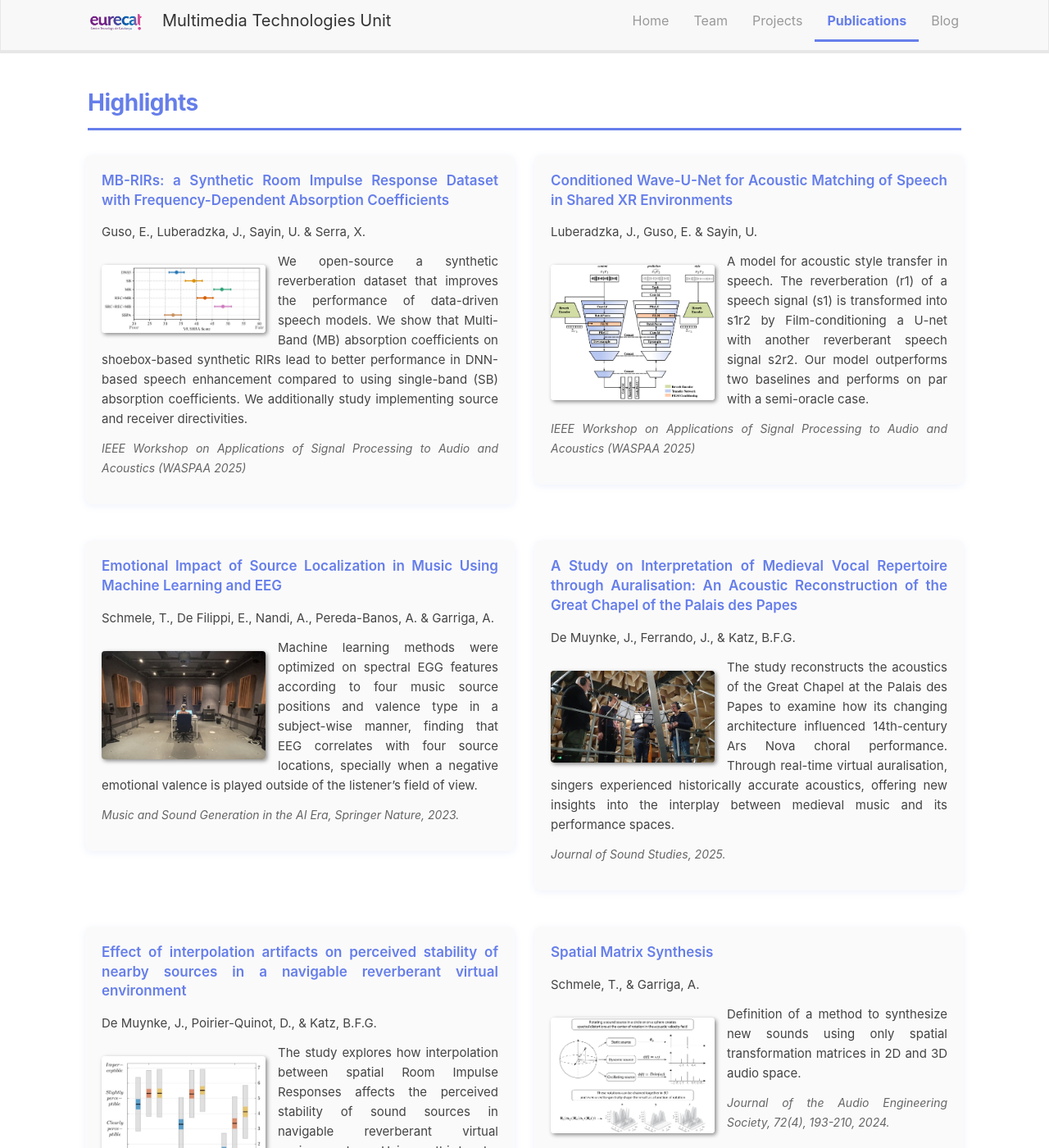
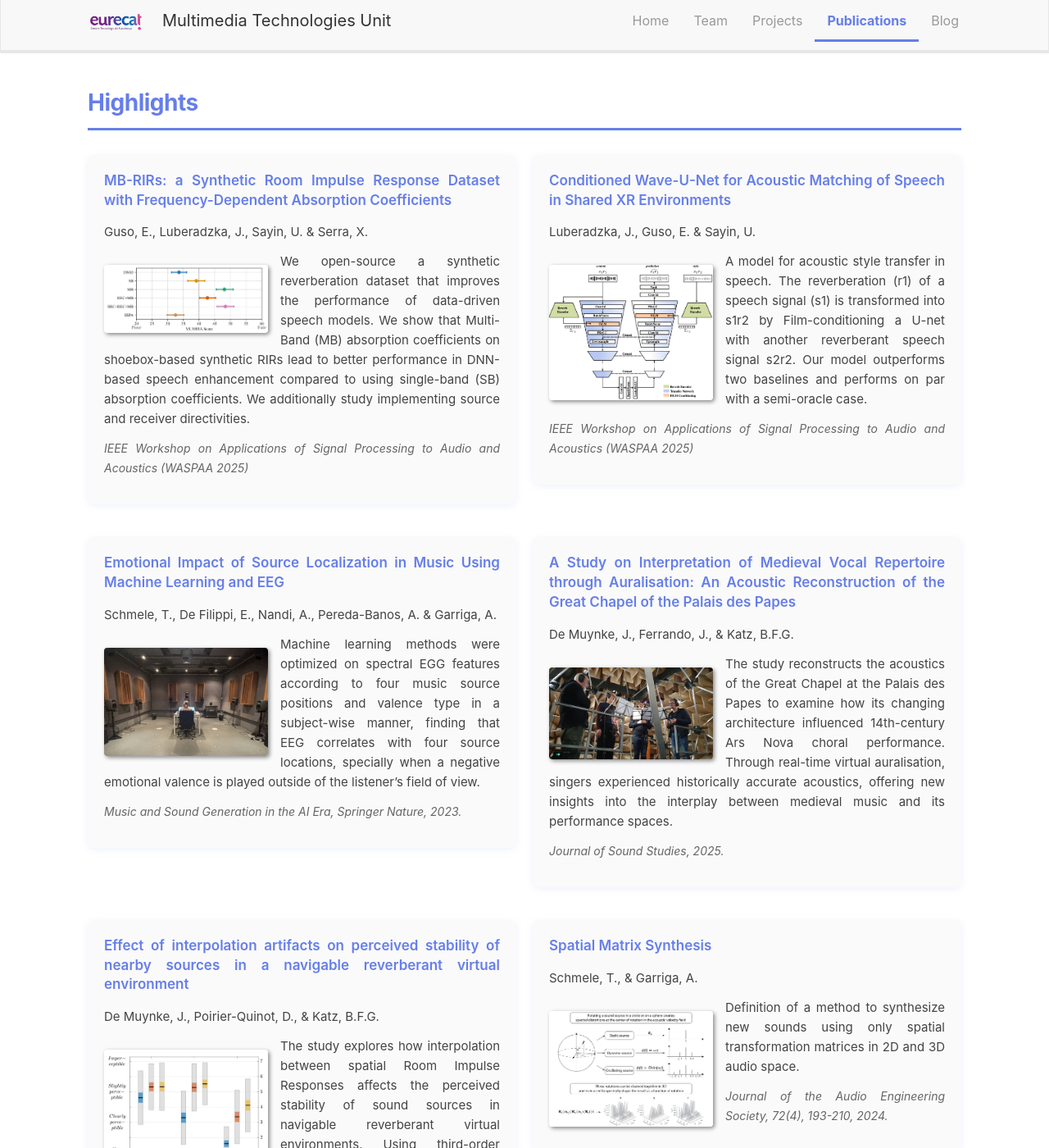
Before and after one commit to multimedia-eurecat/multimedia-eurecat.github.io, a Jekyll site: the page built from _pages/publications.md, in a window 1280 px wide and 1400 px high. Shown: the whole window at 82% size. Built offline with Jekyll 4.4.1, drawn with Linux system fonts in a browser that asks for light colours; nearby versions of some CDN libraries.

Commit message:
Grid fixes in highlights and team members

```diff
--- a/_pages/publications.md
+++ b/_pages/publications.md
@@ -11,17 +11,10 @@
 
 ## Highlights
 
-{% assign number_printed = 0 %}
+<div class="highlights-grid">
 {% for publi in site.data.publist %}
-
-{% assign even_odd = number_printed | modulo: 2 %}
 {% if publi.highlight == 1 %}
-
-{% if even_odd == 0 %}
-<div class="row">
-{% endif %}
-
-<div class="col-sm-6 clearfix">
+<div>
  <div class="well">
   <pubtit><a href="{{ publi.url }}">{{ publi.title }}</a></pubtit>
   <p>{{ publi.authors }}</p>
@@ -32,20 +25,9 @@
   <p> {{ publi.news2 }}</p>
  </div>
 </div>
-
-{% assign number_printed = number_printed | plus: 1 %}
-
-{% if even_odd == 1 %}
-</div>
-{% endif %}
-
 {% endif %}
 {% endfor %}
-
-{% assign even_odd = number_printed | modulo: 2 %}
-{% if even_odd == 1 %}
 </div>
-{% endif %}
 
 <!-- <p> &nbsp; </p> -->
 
--- a/css/main.scss
+++ b/css/main.scss
@@ -78,6 +78,40 @@
 #homeid img { margin: 0 0 0 0; border-radius:5%; box-shadow: 0px 0px 0px #888888 }
 #picid img { margin: 6px 3px 60px 6px; border-radius:1%; box-shadow: 2px 2px 5px #888888 }
 #gridid .row { margin-bottom: 24px; }
+
+.highlights-grid {
+  display: grid;
+  grid-template-columns: 1fr;
+  gap: 20px;
+}
+
+.team-grid {
+  display: grid;
+  grid-template-columns: 1fr;
+  gap: 20px;
+}
+
+.team-grid > .col-lg-6.clearfix {
+  float: none;
+  width: auto;
+}
+
+@media (min-width: 700px) {
+  .highlights-grid {
+    grid-template-columns: repeat(2, minmax(0, 1fr));
+  }
+
+  .team-grid {
+    grid-template-columns: repeat(2, minmax(0, 1fr));
+  }
+}
+
+/* Keep touch/mobile devices as one column even on large viewport widths */
+@media (hover: none) and (pointer: coarse) {
+  .highlights-grid {
+    grid-template-columns: 1fr;
+  }
+}
 
 
 /* Grid overrides */
```
Also changed, not shown: _pages/team.md (+4 -38 lines).
